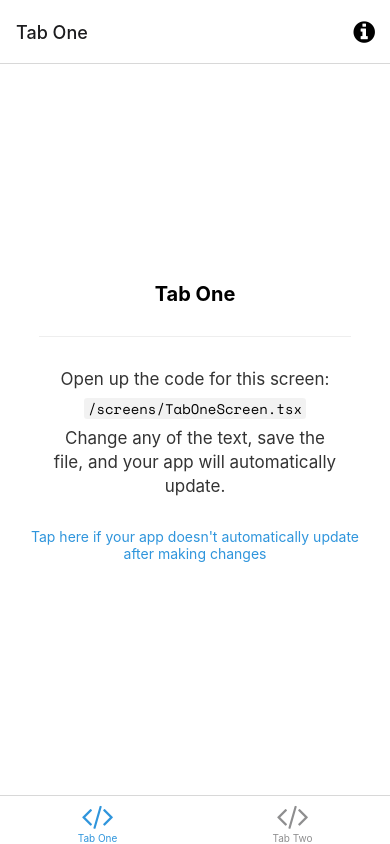
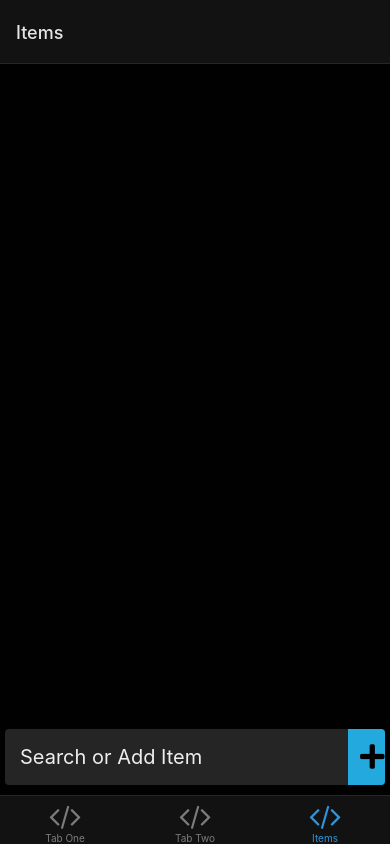
Before and after one commit to Amargol/Rocket-Shopping, a React Native app: screen /ItemsTab in a window 390 px wide. Built offline with nearby package versions, Linux system fonts and the light colour scheme; what expo-linking would draw is missing.

Commit message:
basic poc

```diff
--- /dev/null
+++ b/components/CheckList.tsx
@@ -0,0 +1,40 @@
+import { observer } from 'mobx-react';
+import React, { Component } from 'react';
+import {
+  StyleSheet,
+  Text,
+  View
+} from 'react-native';
+import { itemsStore } from '../store/itemsStore';
+
+interface CheckListProps {
+  query : string
+}
+
+@observer
+export default class CheckList extends Component<CheckListProps> {
+
+  render() {
+    return (
+      <View style={styles.container}>
+        <Text style={styles.txt}>{this.props.query}</Text>
+        {
+          itemsStore.items.map((item) => {
+            return <Text style={styles.txt} key={item.id}>{item.name}</Text>
+          })
+        }
+      </View>
+    );
+  }
+}
+
+const styles = StyleSheet.create({
+  container: {
+    flex: 1,
+    justifyContent: 'center',
+    alignItems: 'center',
+  },
+  txt: {
+    color: "white"
+  }
+});
--- a/navigation/index.tsx
+++ b/navigation/index.tsx
@@ -12,6 +12,7 @@ import { ColorSchemeName, Pressable } from 'react-native';
 
 import Colors from '../constants/Colors';
 import useColorScheme from '../hooks/useColorScheme';
+import ItemsScreen from '../screens/ItemsScreen';
 import ModalScreen from '../screens/ModalScreen';
 import NotFoundScreen from '../screens/NotFoundScreen';
 import TabOneScreen from '../screens/TabOneScreen';
@@ -23,7 +24,7 @@ export default function Navigation({ colorScheme }: { colorScheme: ColorSchemeNa
   return (
     <NavigationContainer
       linking={LinkingConfiguration}
-      theme={colorScheme === 'dark' ? DarkTheme : DefaultTheme}>
+      theme={DarkTheme}>
       <RootNavigator />
     </NavigationContainer>
   );
@@ -92,6 +93,15 @@ function BottomTabNavigator() {
           tabBarIcon: ({ color }) => <TabBarIcon name="code" color={color} />,
         }}
       />
+
+      <BottomTab.Screen
+        name="ItemsTab"
+        component={ItemsScreen}
+        options={{
+          title: 'Items',
+          tabBarIcon: ({ color }) => <TabBarIcon name="code" color={color} />,
+        }}
+      />
     </BottomTab.Navigator>
   );
 }
--- a/package.json
+++ b/package.json
@@ -26,6 +26,8 @@
     "expo-splash-screen": "~0.14.0",
     "expo-status-bar": "~1.2.0",
     "expo-web-browser": "~10.1.0",
+    "mobx": "^6.3.13",
+    "mobx-react": "^7.2.1",
     "react": "17.0.1",
     "react-dom": "17.0.1",
     "react-native": "0.64.3",
@@ -37,8 +39,8 @@
     "@babel/core": "^7.12.9",
     "@types/react": "~17.0.21",
     "@types/react-native": "~0.64.12",
+    "jest": "^26.6.3",
     "jest-expo": "~44.0.1",
-    "jest": "^26.6.3",
     "react-test-renderer": "17.0.1",
     "typescript": "~4.3.5"
   },
--- /dev/null
+++ b/screens/ItemsScreen.tsx
@@ -0,0 +1,86 @@
+import React from "react";
+import { Button, KeyboardAvoidingView, Pressable, StyleSheet, Text, TextInput, View } from 'react-native';
+import { FontAwesome5 } from '@expo/vector-icons';
+
+
+import EditScreenInfo from '../components/EditScreenInfo';
+import CheckList from "../components/CheckList";
+import { itemsStore, ItemType } from "../store/itemsStore";
+
+// lightColor="#eee" darkColor="rgba(255,255,255,0.1)"
+
+export default function ItemsScreen() {
+  const [searchQuery, setSearchQuery] = React.useState("")
+
+  const addItem = () => {
+    console.log(itemsStore.items)
+
+    itemsStore.addItem(searchQuery, ItemType.Recurring)
+    setSearchQuery("")
+  }
+
+  return (
+    <KeyboardAvoidingView style={styles.container} behavior="padding" keyboardVerticalOffset={90}>
+      <View style={styles.container}>
+        <CheckList query={searchQuery} />
+      </View>
+      <View style={styles.searchContainer}>
+        <TextInput
+          placeholder="Search or Add Item"
+          style={styles.input}
+          value={searchQuery}
+          onChangeText={setSearchQuery}
+          clearButtonMode="while-editing"
+        />
+        <Pressable onPress={addItem}>
+          <View style={styles.addButton}>
+            <FontAwesome5 name="plus" size={28} color="black" />
+          </View>
+        </Pressable>
+      </View>
+    </KeyboardAvoidingView>
+  );
+}
+
+const styles = StyleSheet.create({
+  container: {
+    flex: 1,
+    color: "white"
+  },
+  spacer: {
+    height: 10,
+    width: 10
+  },
+  header: {
+    color: "#eee"
+  },
+  searchContainer: {
+    // height: 100,
+    margin: 5,
+    marginBottom: 10,
+    borderRadius: 4,
+    overflow: "hidden",
+    backgroundColor: "#252526",
+    display: "flex",
+    flexDirection: "row",
+    alignItems: "center"
+  },
+  addButton: {
+    backgroundColor: "#23A9DD",
+    padding: 12,
+    marginLeft: 5
+  },
+  input: {
+    flex: 1,
+    height: "100%",
+    fontSize: 20,
+    padding: 10,
+    paddingLeft: 15,
+    color: "#eee",
+  },
+  separator: {
+    marginVertical: 30,
+    height: 1,
+    width: '80%',
+  },
+});
--- /dev/null
+++ b/store/itemsStore.tsx
@@ -0,0 +1,55 @@
+import { action, computed, makeObservable, observable } from "mobx"
+
+export enum ItemType {
+  Recurring,
+  OneTime
+}
+
+enum ItemState {
+  Checked,
+  Unchecked,
+  Disabled
+}
+
+class Item {
+  name: string
+  type: ItemType
+  state: ItemState
+  notes: string
+  id: number
+
+  constructor (name : string, type : ItemType) {
+    this.name = name
+    this.type = type
+    this.state = ItemState.Unchecked
+    this.notes = ""
+    this.id = Date.now()
+  }
+}
+
+class ItemsStore {
+  items : Item[] = []
+
+  constructor () {
+    makeObservable(this, {
+      items: observable,
+      addItem: action,
+      removeItem: action,
+      count: computed
+    })
+  }
+
+  addItem(name : string, type : ItemType) {
+    this.items = [...this.items, new Item(name, type)]
+  }
+
+  removeItem(id : number) {
+    this.items.filter(item => item.id != id)
+  }
+
+  get count() {
+    return this.items.length
+  }
+}
+
+export const itemsStore = new ItemsStore()
--- a/tsconfig.json
+++ b/tsconfig.json
@@ -1,6 +1,7 @@
 {
   "extends": "expo/tsconfig.base",
   "compilerOptions": {
+    "experimentalDecorators": true,
     "strict": true
   }
 }
--- a/types.tsx
+++ b/types.tsx
@@ -27,6 +27,7 @@ export type RootStackScreenProps<Screen extends keyof RootStackParamList> = Nati
 export type RootTabParamList = {
   TabOne: undefined;
   TabTwo: undefined;
+  ItemsTab: undefined;
 };
 
 export type RootTabScreenProps<Screen extends keyof RootTabParamList> = CompositeScreenProps<
```
Also changed, not shown: 2 other files (tests, documents, lock files or other folders).
